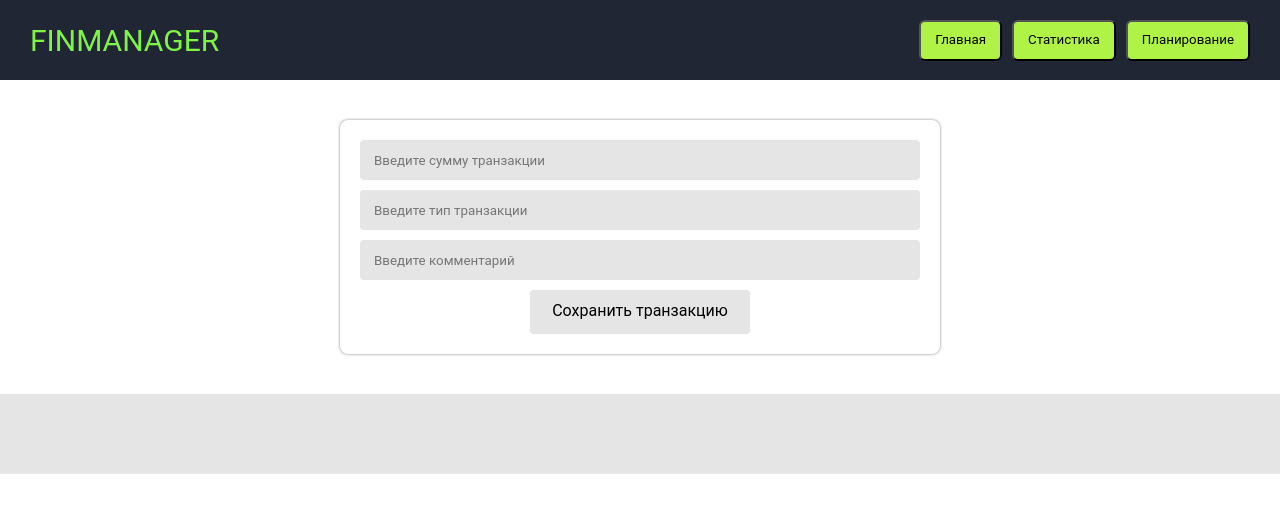
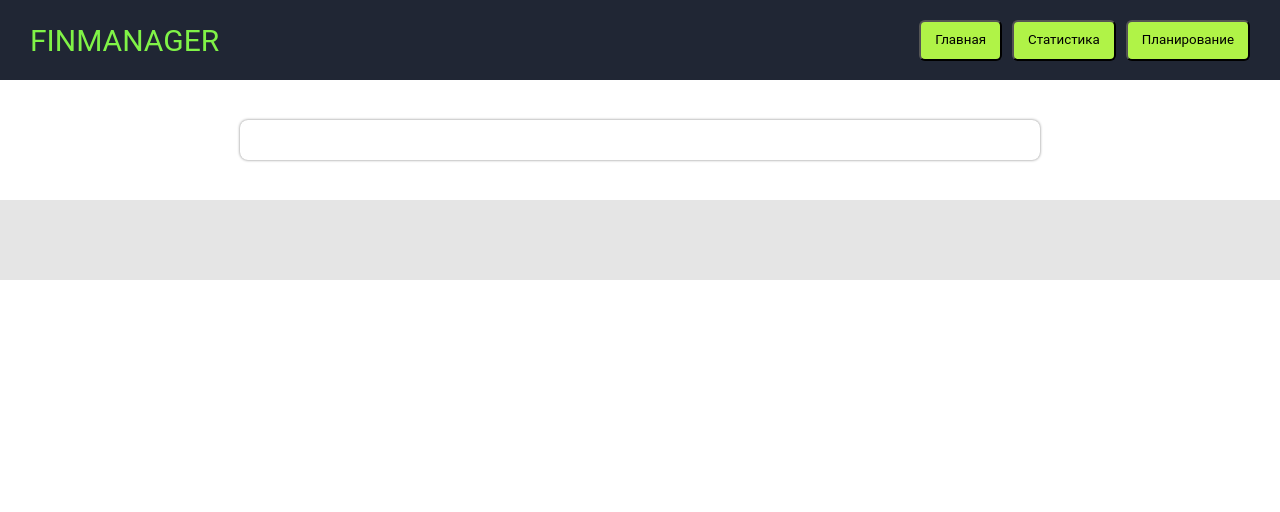
Before and after one commit to karlbelousov/finmanager, a React (Create React App) app: page /stat in a window 1280 px wide. Shown: the top 512 px of the page. Built offline with nearby package versions, Linux system fonts and the light colour scheme.

Commit message:
поодключил роутер в приложение

```diff
--- a/src/app.tsx
+++ b/src/app.tsx
@@ -1,8 +1,15 @@
+import { BrowserRouter, Route, Routes } from 'react-router-dom';
 import { Main } from './components/pages/Main';
+import { Stat } from './components/pages/Stat';
 
-function App(): JSX.Element {
+function App() {
   return (
-    <Main />
+    <BrowserRouter>
+      <Routes>
+        <Route path='/' element={<Main />} />
+        <Route path='/stat' element={<Stat />} />
+      </Routes>
+    </BrowserRouter>
   );
 }
 
```
